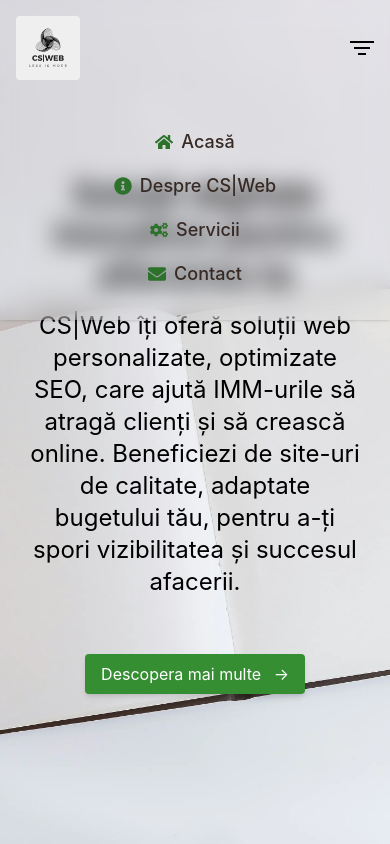
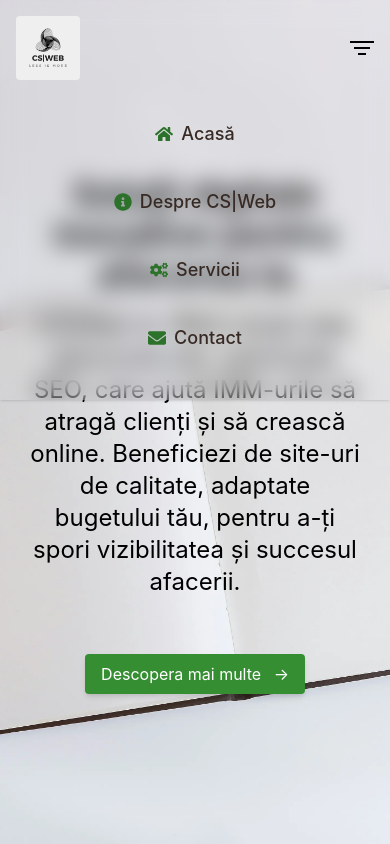
Before and after one commit to CristinaSt86/CSWEB, a React (Create React App) app: page / in a window 390 px wide. Both pictures are taken after a click on the button "Deschide meniul mobil". Shown: the top 844 px of the page. Built offline with nearby package versions, Linux system fonts and the light colour scheme.

Commit message:
Increase pb on mobile nav buttons.

```diff
--- a/src/components/Navbar.jsx
+++ b/src/components/Navbar.jsx
@@ -134,11 +134,11 @@
 
         {/* Meniul pentru mobil */}
         <div className={`lg:hidden ${isMenuOpen ? "block" : "hidden"}`}>
-          <ul className="flex flex-col items-center space-y-4 py-8 text-custom-textMenu font-medium text-lg ">
+          <ul className="flex flex-col items-center space-y-4 py-6 text-custom-textMenu font-medium text-lg ">
             <li>
               <button
                 onClick={() => handleMenuClick("home")}
-                className="flex items-center hover:text-custom-btn-hover hover:underline"
+                className="flex items-center hover:text-custom-btn-hover hover:underline pb-6"
               >
                 <FaHome className="mr-2 text-custom-btn-hover" />
                 Acasă
@@ -147,7 +147,7 @@
             <li>
               <button
                 onClick={() => handleMenuClick("about")}
-                className="flex items-center hover:text-custom-btn-hover hover:underline"
+                className="flex items-center hover:text-custom-btn-hover hover:underline pb-6"
               >
                 <FaInfoCircle className="mr-2 text-custom-btn-hover" />
                 Despre CS|Web
@@ -156,7 +156,7 @@
             <li>
               <button
                 onClick={() => handleMenuClick("services")}
-                className="flex items-center hover:text-custom-btn-hover hover:underline"
+                className="flex items-center hover:text-custom-btn-hover hover:underline pb-6"
               >
                 <FaCogs className="mr-2 text-custom-btn-hover" />
                 Servicii
@@ -165,7 +165,7 @@
             <li>
               <button
                 onClick={() => handleMenuClick("contact")}
-                className="flex items-center hover:text-custom-btn-hover hover:underline"
+                className="flex items-center hover:text-custom-btn-hover hover:underline pb-6"
               >
                 <FaEnvelope className="mr-2 text-custom-btn-hover" />
                 Contact
```
